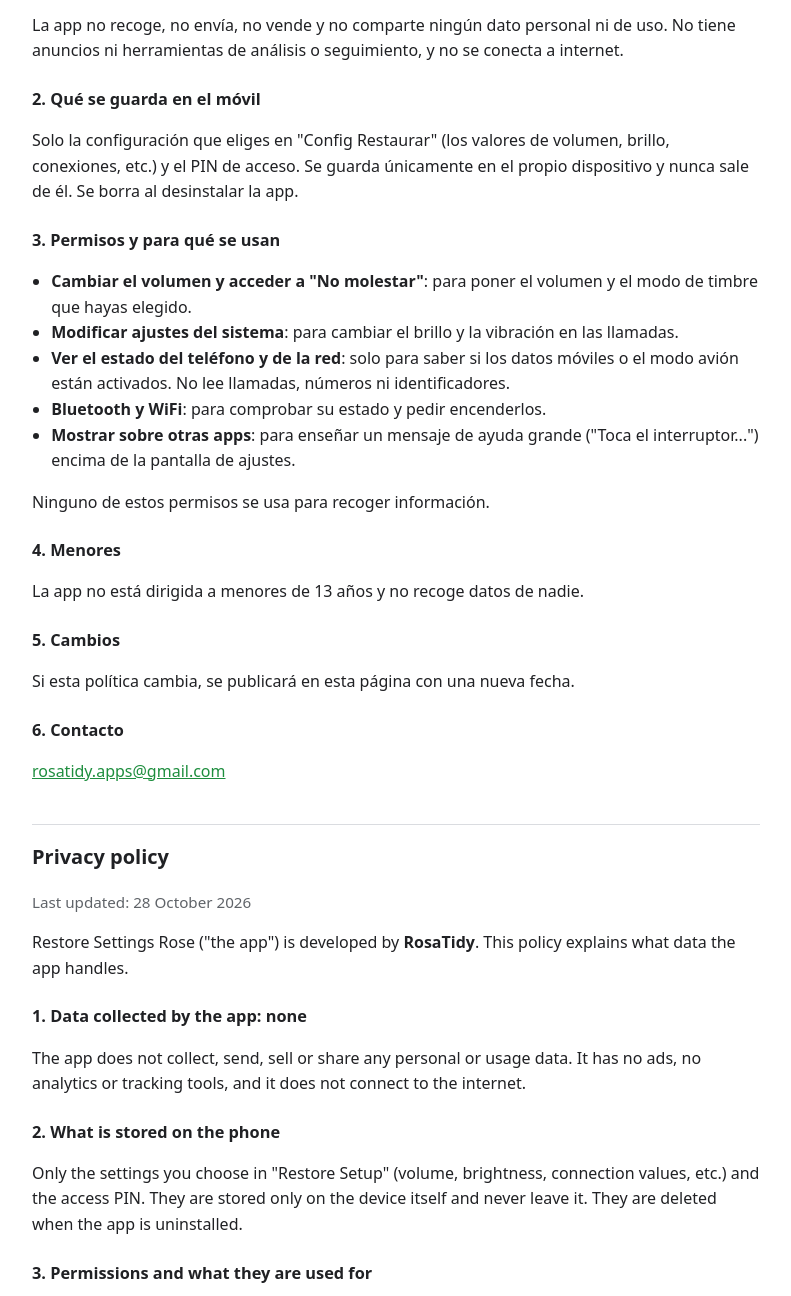
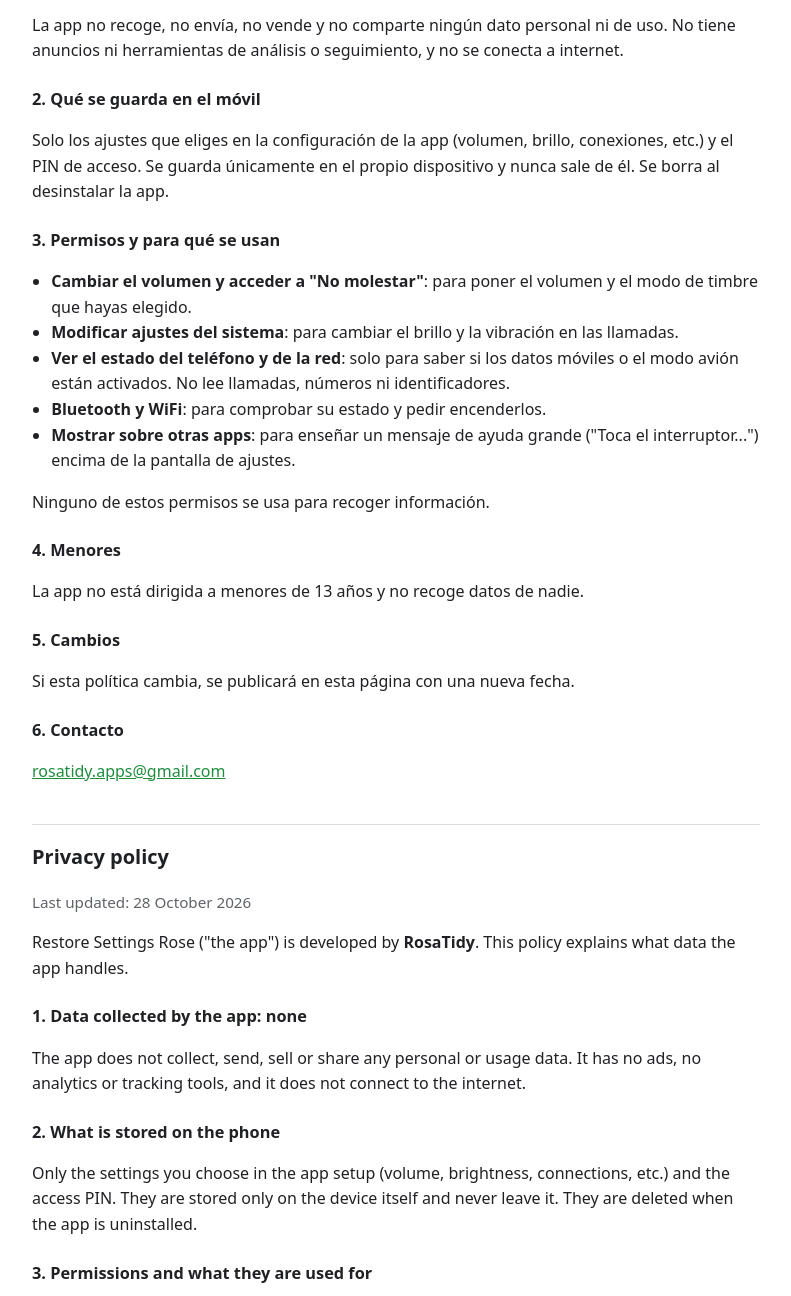
Before and after one commit to rosatidy/rosatidy.github.io, a plain HTML site: page restaurar-ajustes-rosa/privacy.html in a window 1280 px wide. Shown: the part 404-1700 px from the top of the page, without its empty margins (244-1035 px from the left). Drawn offline with Linux system fonts and the light colour scheme.

Commit message:
Add files via upload

```diff
--- a/restaurar-ajustes-rosa/privacy.html
+++ b/restaurar-ajustes-rosa/privacy.html
@@ -47,7 +47,7 @@
     <p>La app no recoge, no envía, no vende y no comparte ningún dato personal ni de uso. No tiene anuncios ni herramientas de análisis o seguimiento, y no se conecta a internet.</p>
 
     <h3>2. Qué se guarda en el móvil</h3>
-    <p>Solo la configuración que eliges en "Config Restaurar" (los valores de volumen, brillo, conexiones, etc.) y el PIN de acceso. Se guarda únicamente en el propio dispositivo y nunca sale de él. Se borra al desinstalar la app.</p>
+    <p>Solo los ajustes que eliges en la configuración de la app (volumen, brillo, conexiones, etc.) y el PIN de acceso. Se guarda únicamente en el propio dispositivo y nunca sale de él. Se borra al desinstalar la app.</p>
 
     <h3>3. Permisos y para qué se usan</h3>
     <ul>
@@ -78,7 +78,7 @@
     <p>The app does not collect, send, sell or share any personal or usage data. It has no ads, no analytics or tracking tools, and it does not connect to the internet.</p>
 
     <h3>2. What is stored on the phone</h3>
-    <p>Only the settings you choose in "Restore Setup" (volume, brightness, connection values, etc.) and the access PIN. They are stored only on the device itself and never leave it. They are deleted when the app is uninstalled.</p>
+    <p>Only the settings you choose in the app setup (volume, brightness, connections, etc.) and the access PIN. They are stored only on the device itself and never leave it. They are deleted when the app is uninstalled.</p>
 
     <h3>3. Permissions and what they are used for</h3>
     <ul>
```
